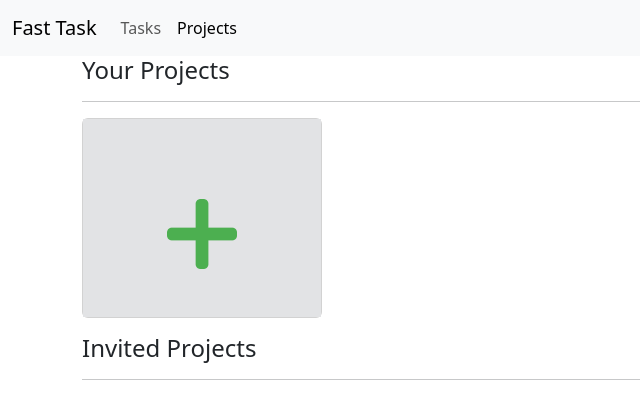
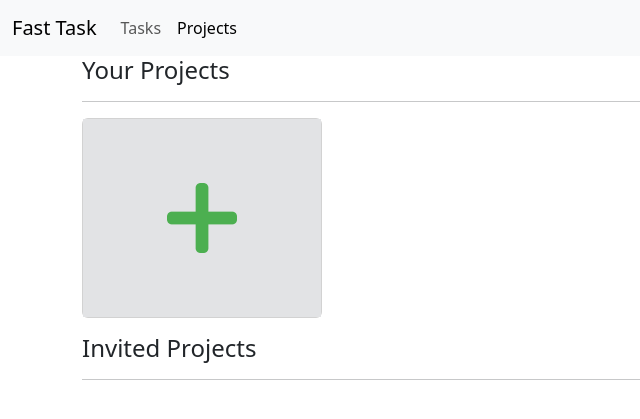
Before and after one commit to cybertron15/FastTask, a Flask app: page /projects in a window 1280 px wide. Shown: the top 419 px of the page, without its empty margins (0-640 px from the left). Run offline with Flask 3, Linux system fonts and the light colour scheme.

Commit message:
fixed the aligment of image icon to add projects on project page

```diff
--- a/templates/project.html
+++ b/templates/project.html
@@ -64,8 +64,8 @@
                 <div class="card icon-box" style="width: 15rem; min-height: 200px;" data-bs-toggle="modal"
                     data-bs-target="#creatProjectModal">
                     <div class="card-body text-center bg-secondary-subtle">
-                        <div class="mt-3">
-                            <img src="/static/plus.png" class="icon mt-5" class="user-select-none" alt="">
+                        <div class="d-flex h-100 align-items-center justify-content-center">
+                            <img src="/static/plus.png" class="icon" class="user-select-none" alt="">
                         </div>
                     </div>
                 </div>
```
